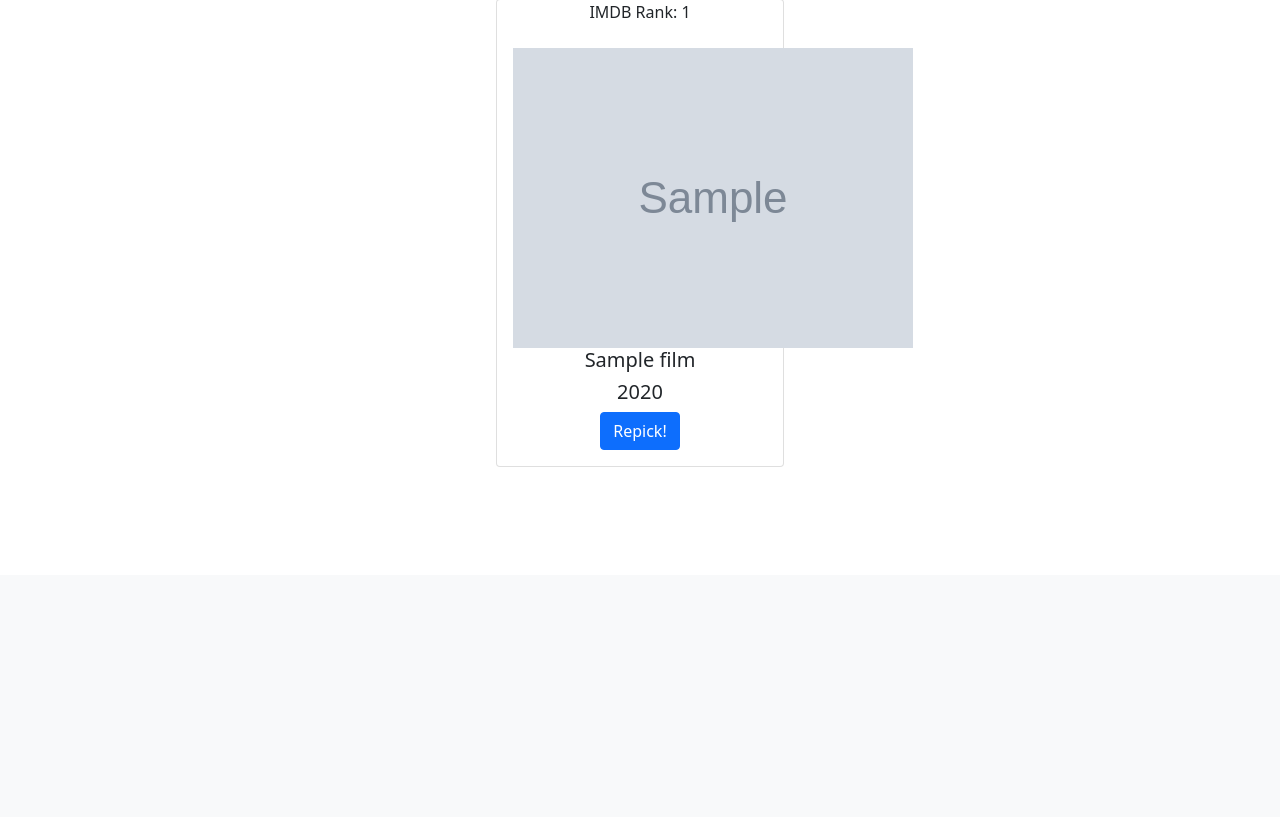
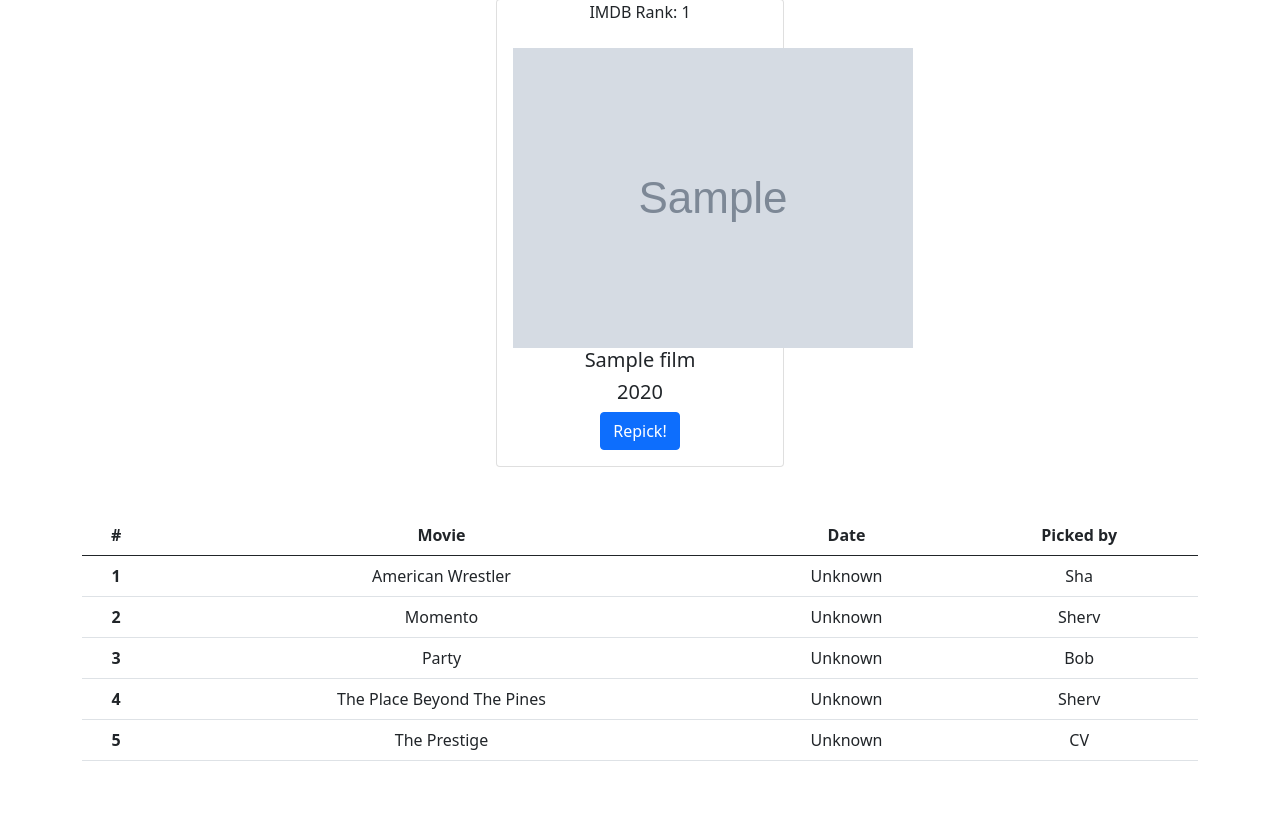
Before and after one commit to flukestar/movie_picker, a Flask app: template templates/moviepicker.html in a window 1280 px wide. Shown: the part 225-1042 px from the top of the page. Before the commit the page ends 692 px from the top, so only its background shows below. Run offline with Flask 2, Linux system fonts and the light colour scheme; the template is opened without the code that fills it: most values are stand-ins (such as "Sample title", 1, 10 or a date in 2020); grey boxes marked "Sample" are stand-in pictures; parts of the project's set-up code (start-up, migrations or seed data) failed here and were passed over.

Commit message:
new branche for sql lite

```diff
--- a/templates/moviepicker.html
+++ b/templates/moviepicker.html
@@ -25,5 +25,48 @@
             </div>
         </div>
     </div>
+    <table class="table">
+        <thead>
+            <tr>
+                <th scope="col">#</th>
+                <th scope="col">Movie</th>
+                <th scope="col">Date</th>
+                <th scope="col">Picked by</th>
+            </tr>
+        </thead>
+        <tbody>
+            <tr>
+                <th scope="row">1</th>
+                <td>American Wrestler</td>
+                <td>Unknown</td>
+                <td>Sha</td>
+            </tr>
+            <tr>
+                <th scope="row">2</th>
+                <td>Momento</td>
+                <td>Unknown</td>
+                <td>Sherv</td>
+            </tr>
+            <tr>
+                <th scope="row">3</th>
+                <td>Party</td>
+                <td>Unknown</td>
+                <td>Bob</td>
+            </tr>
+            <tr>
+                <th scope="row">4</th>
+                <td>The Place Beyond The Pines</td>
+                <td>Unknown</td>
+                <td>Sherv</td>
+            </tr>
+            <tr>
+                <th scope="row">5</th>
+                <td>The Prestige</td>
+                <td>Unknown</td>
+                <td>CV</td>
+            </tr>
+        </tbody>
+    </table>
+
 </main><!-- /.container -->
 {% endblock %}
```
